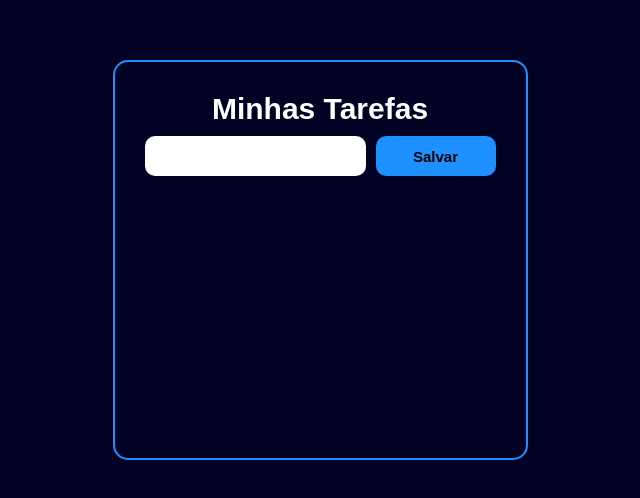
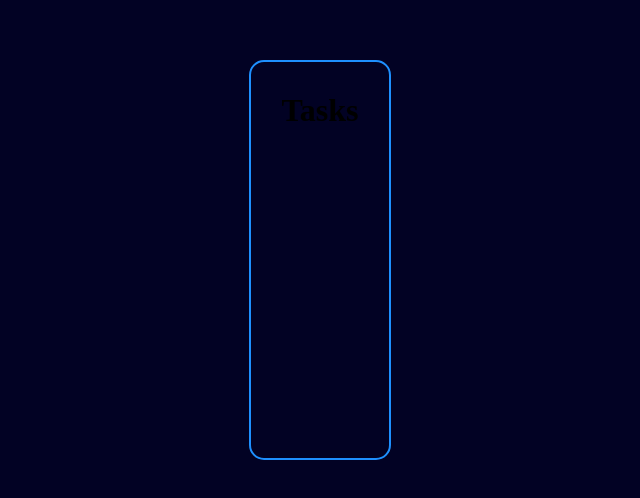
Before and after one commit to williamalves94/crud-reactjs, a React (Vite) app: page / in a window 1280 px wide. Shown: the part 140-638 px from the top of the page, without its empty margins (320-960 px from the left). Built offline with nearby package versions, Linux system fonts and the light colour scheme.

Commit message:
feat: criando tarefas

```diff
--- a/src/App.jsx
+++ b/src/App.jsx
@@ -1,15 +1,27 @@
-import React from "react";
+import React, { useState } from "react";
 import { Container, DivCrud } from "./styles/style";
 import { Header } from './components/header';
 import { InputAndButton } from './components/inputAndButton'
+import { DailyTask } from './components/daily-task';
 
 const App = () => {
+  const [ normaltasks, setNormaltasks ] = useState([
+    {
+      id: 1,
+      title: "Ser Pleno",
+      completed: false,
+    },
+    {
+      id: 2,
+      title: "Ganhar dinheiro",
+      completed: true,
+    },
+  ]);
 
   return (
       <Container>
         <DivCrud>
-          <Header />
-          <InputAndButton />
+          <DailyTask normaltasks={ normaltasks }/>
         </DivCrud>
 
       </Container>
@@ -17,3 +29,6 @@ const App = () => {
 }
 
 export default App;
+
+//<Header />
+//<InputAndButton />
--- /dev/null
+++ b/src/components/daily-task.jsx
@@ -0,0 +1,7 @@
+import React from "react";
+
+export const DailyTask = ({ normaltasks }) => {
+    console.log(normaltasks);
+    return <h1>Tasks</h1>
+
+}
--- a/src/components/inputAndButton.jsx
+++ b/src/components/inputAndButton.jsx
@@ -4,7 +4,7 @@ export const InputAndButton = () => {
     return(
         <DivInputAndButton>
             <input type="text" />
-            <Button>Salvar</Button>
+            <Button>Adicionar</Button>
         </DivInputAndButton>
     )
 }
--- a/src/styles/style.jsx
+++ b/src/styles/style.jsx
@@ -41,7 +41,6 @@ export const DivInputAndButton = styled.div`
         padding: 10px;
         font-size: 15px;
         font-weight: bold;
-        flex: 2;
     }
 `;
 
@@ -55,7 +54,7 @@ export const Button = styled.button`
     font-size: 15px;
     font-weight: bold;
     cursor: pointer;
-    flex: 11;
+    flex: 1;
     &:hover{
         transition: all 0.5s ease;
         background-color: #1981e9;
```
Also changed, not shown: src/components/general-task.jsx (added, +7 -0 lines).
